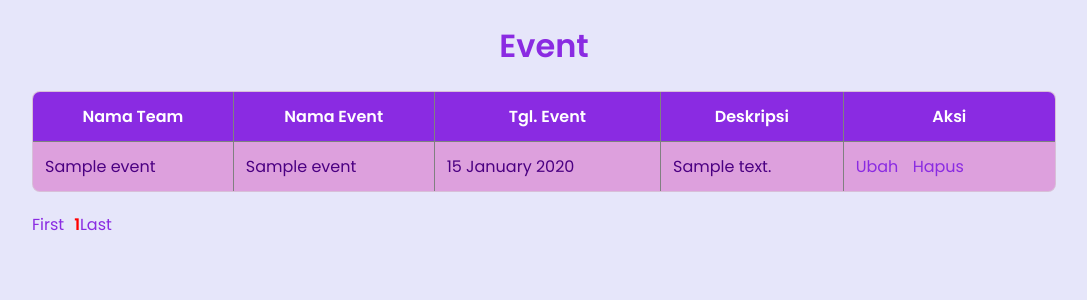
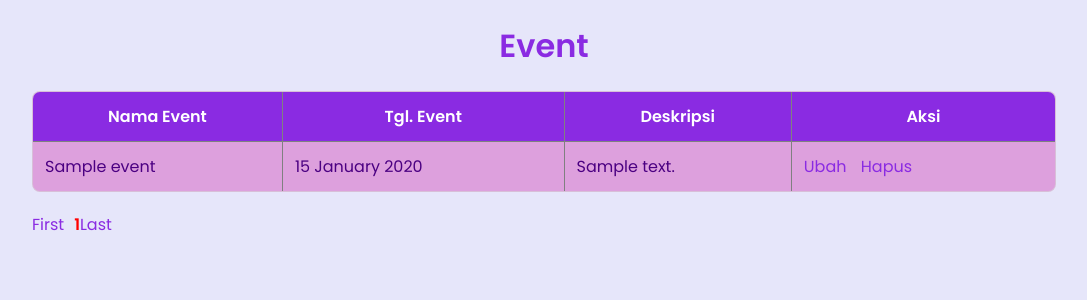
Before and after one commit to sarahlauras/fsp, a PHP site: page /esport_event.php in a window 1280 px wide. Shown: the top 300 px of the page, without its empty margins (96-1183 px from the left). Run offline with PHP 8.4, Linux system fonts and the light colour scheme; the visitor is signed in with stand-in values (Sample User, id 1); tables that the repository leaves empty or names only in its code hold one stand-in row (values such as "Sample post").

Commit message:
yg tadi ternyata salahh *cryy. ini yang bener

```diff
--- a/classevent.php
+++ b/classevent.php
@@ -21,9 +21,7 @@ class Event extends DBParent
     public function getAllEvent($username = null, $offset = null, $limit = null)
     {
         // SQL dasar
-        $sql = "SELECT e.*, t.name AS team_name FROM event e
-            INNER JOIN event_teams et ON e.idevent = et.idevent
-            INNER JOIN team t ON et.idteam = t.idteam";
+        $sql = "SELECT e.* FROM event e";
 
         if (!is_null($username)) {
             $sql = "SELECT e.*, m.username
--- a/esport_event.php
+++ b/esport_event.php
@@ -51,7 +51,6 @@ $role = $_SESSION["profile"];
                     </tr>";
     } else {
         echo "<tr>
-                        <th>Nama Team</th>
                         <th>Nama Event</th>
                         <th>Tgl. Event</th>
                         <th>Deskripsi</th>
@@ -72,7 +71,6 @@ $role = $_SESSION["profile"];
                     </tr>";
         } else {
             echo "<tr>
-                        <td>" . $row['team_name'] . "</td>
                         <td>" . $row['name'] . "</td>
                         <td>" . $formatrilis . "</td>
                         <td>" . $row['description'] . "</td>
```
